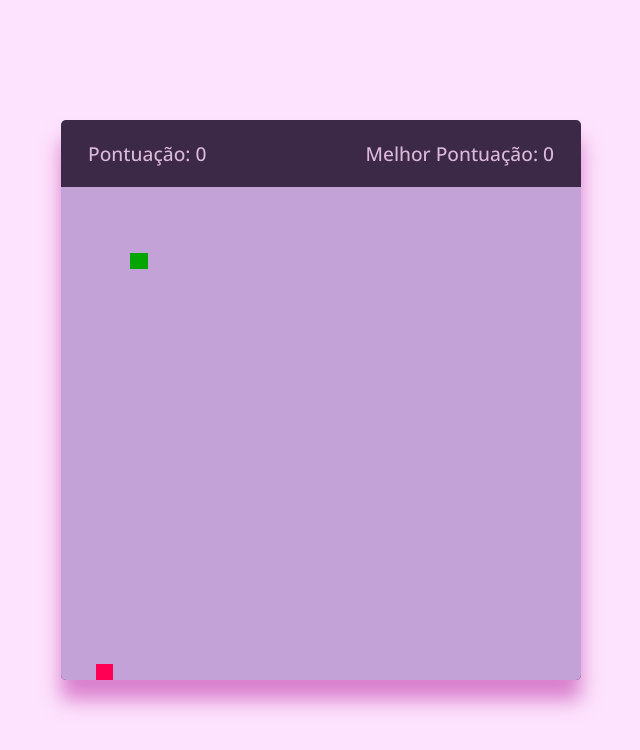
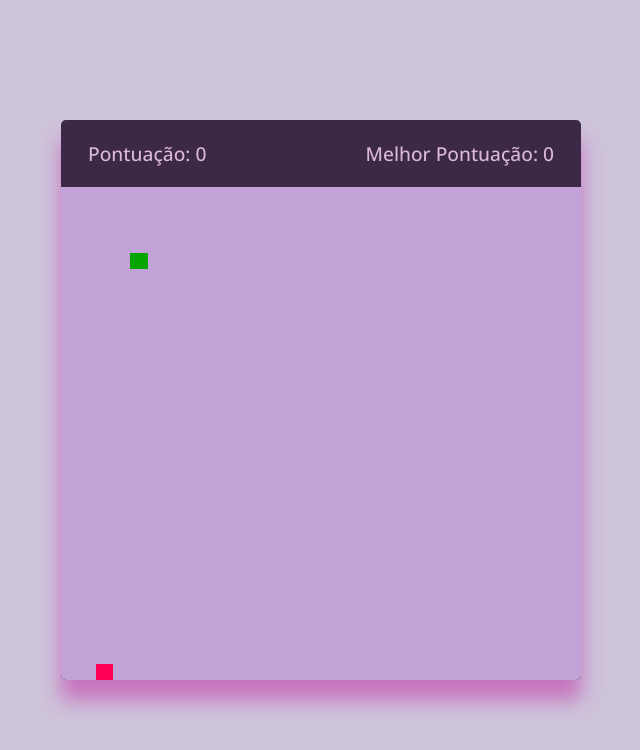
Before and after one commit to Layxsk/Jogo-da-Cobrinha, a plain HTML site: page Cobrinha/index.html in a window 1280 px wide. Shown: the whole page, without its empty margins (319-959 px from the left). Drawn offline with nearby package versions, Linux system fonts and the light colour scheme.

Commit message:
Mudança da cor do background

```diff
--- a/Cobrinha/index.css
+++ b/Cobrinha/index.css
@@ -12,7 +12,7 @@ body {
   align-items: center;
   justify-content: center;
   min-height: 100vh;
-  background: #fde3fd;
+  background: #cec4db;
 }
 
 .container {
```
